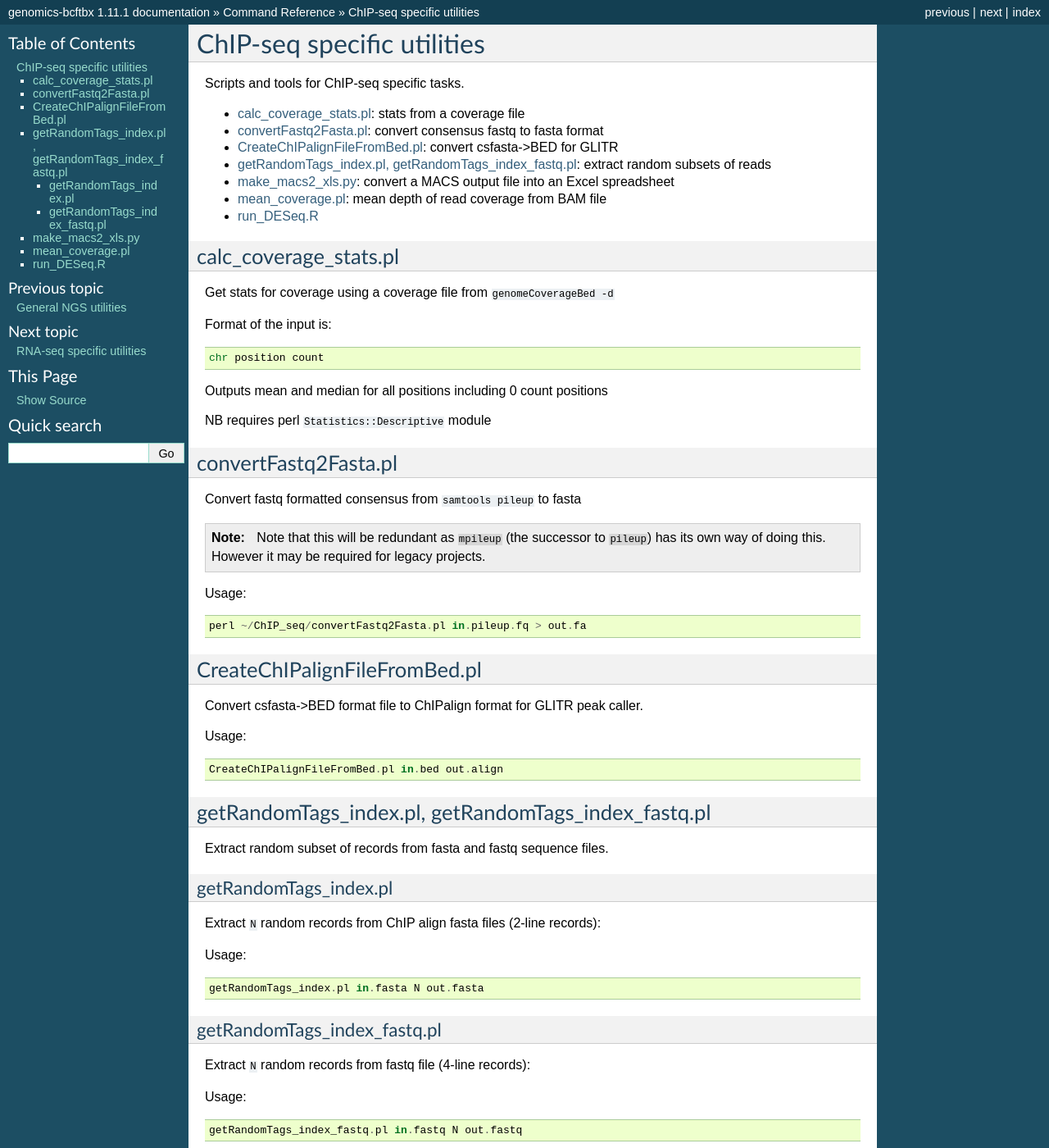
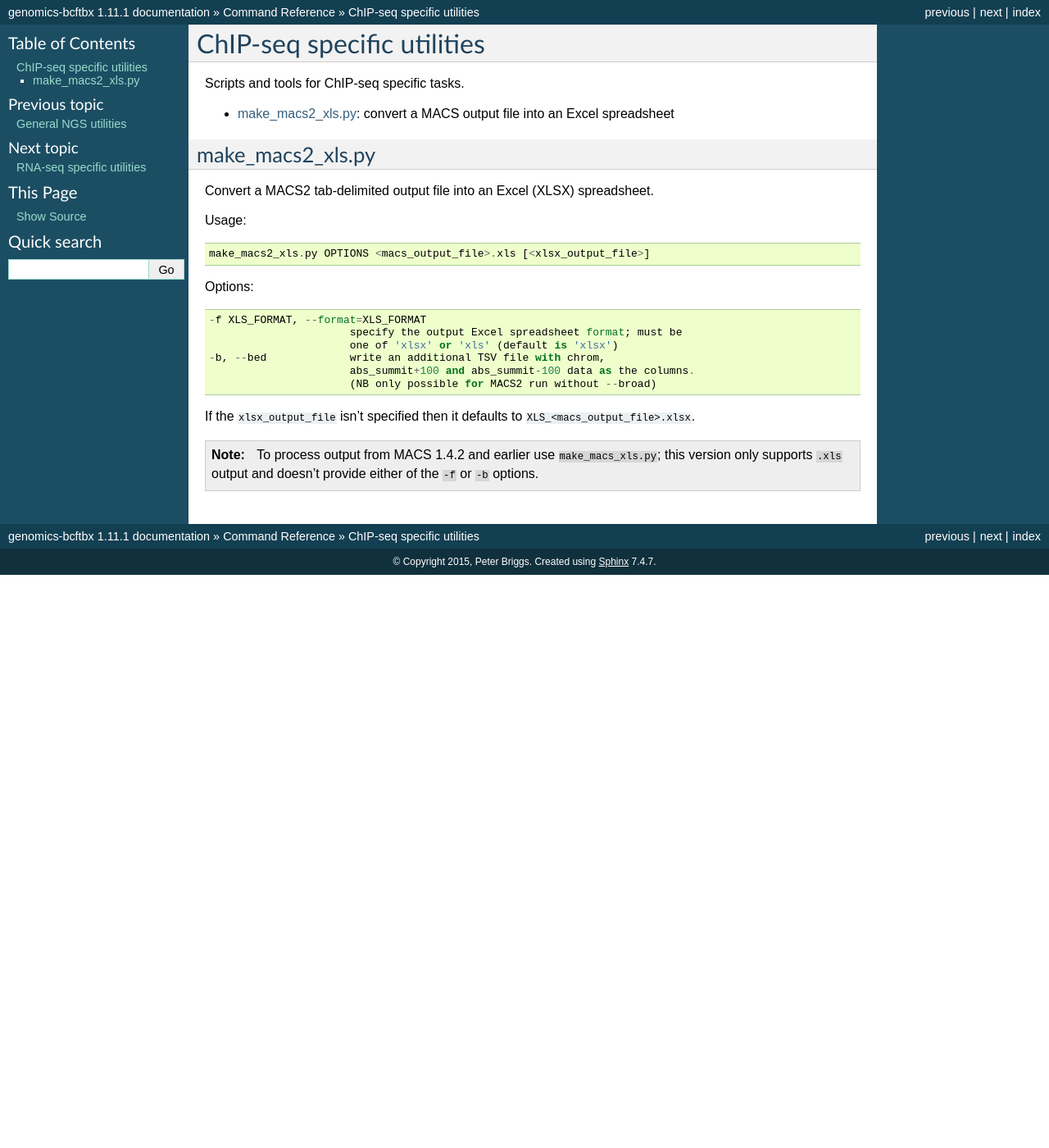
Before and after one commit to fls-bioinformatics-core/genomics, a Sphinx documentation site: the page built from docs/source/reference/chip_seq.rst, in a window 1280 px wide and 1400 px high. Shown: the whole window at 82% size. Built offline with Sphinx 7.4.7, drawn with Linux system fonts in a browser that asks for light colours; some of the changed text lies outside the part shown.

Commit message:
ChIP-seq: update the README and documentation for refactoring and deprecation.

```diff
--- a/docs/source/reference/chip_seq.rst
+++ b/docs/source/reference/chip_seq.rst
@@ -3,78 +3,7 @@ ChIP-seq specific utilities
 
 Scripts and tools for ChIP-seq specific tasks.
 
-* :ref:`calc_coverage_stats`: stats from a coverage file
-* :ref:`convertFastq2Fasta`: convert consensus fastq to fasta format
-* :ref:`CreateChIPalignFileFromBed`: convert csfasta->BED for GLITR
-* :ref:`getRandomTags_index`: extract random subsets of reads
 * :ref:`make_macs2_xls`: convert a MACS output file into an Excel spreadsheet
-* :ref:`mean_coverage`: mean depth of read coverage from BAM file
-* :ref:`run_DESeq`
-
-.. _calc_coverage_stats:
-
-calc_coverage_stats.pl
-**********************
-
-Get stats for coverage using a coverage file from ``genomeCoverageBed -d``
-
-Format of the input is::
-
-    chr position count
-
-Outputs mean and median for all positions including 0 count positions
-
-NB requires perl ``Statistics::Descriptive`` module
-
-.. _convertFastq2Fasta:
-
-convertFastq2Fasta.pl
-*********************
-
-Convert fastq formatted consensus from ``samtools pileup`` to fasta
-
-.. note::
-    Note that this will be redundant as ``mpileup`` (the successor to ``pileup``)
-    has its own way of doing this. However it may be required for legacy projects.
-
-Usage::
-
-    perl ~/ChIP_seq/convertFastq2Fasta.pl in.pileup.fq > out.fa
-
-.. _CreateChIPalignFileFromBed:
-
-CreateChIPalignFileFromBed.pl
-*****************************
-Convert csfasta->BED format file to ChIPalign format for GLITR peak caller.
-
-Usage::
-
-    CreateChIPalignFileFromBed.pl in.bed out.align
-
-.. _getRandomTags_index:
-
-getRandomTags_index.pl, getRandomTags_index_fastq.pl
-****************************************************
-
-Extract random subset of records from fasta and fastq sequence files.
-
-getRandomTags_index.pl
-----------------------
-
-Extract ``N`` random records from ChIP align fasta files (2-line records):
-
-Usage::
-
-    getRandomTags_index.pl in.fasta N out.fasta
-
-getRandomTags_index_fastq.pl
-----------------------------
-
-Extract ``N`` random records from fastq file (4-line records):
-
-Usage::
-
-    getRandomTags_index_fastq.pl in.fastq N out.fastq
 
 .. _make_macs_xls:
 .. _make_macs2_xls:
@@ -105,46 +34,3 @@ If the ``xlsx_output_file`` isn't specified then it defaults to
    To process output from MACS 1.4.2 and earlier use ``make_macs_xls.py``;
    this version only supports ``.xls`` output and doesn't provide either of
    the ``-f`` or ``-b`` options.
-
-.. _mean_coverage:
-
-mean_coverage.pl
-****************
-
-Mean depth of read coverage: calculates the average coverage of all the captured bases in a
-bam file and presents as a single number.
-
-Originally posted by Michael James Clark on Biostar:
-http://biostar.stackexchange.com/questions/5181/tools-to-calculate-average-coverage-for-a-bam-file
-
-Usage::
-
-    /path/to/samtools pileup in.bam | awk '{print $4}' | perl mean_coverage.pl
-
-It can also be used for genomic regions::
-
-    /path/to/samtools view -b in.bam <genomic region> | /path/to/samtools pileup - | awk '{print $4}' | perl mean_coverage.pl
-
-Note that this assumes every base is covered at least once (because ``samtools pileup`` doesn't
-report bases with zero coverage).
-
-.. _run_DESeq:
-
-run_DESeq.R
-***********
-
-Usage::
-
-    runDESeq.R [input file] [generic figure label] [output file]
-
-Run DESeq in R using a tab delimited file [input file] that has a column of
-``chr_start_end`` called 'regions', and four columns of read counts for:
-
-::
-
-    timeA_rep1 timeA_rep2 timeB_rep1 timeB_rep2
-
-('conds' order hard-wired).
-
-A [generic figure label] adds specificity to the output diagrams (hard-wired).
-The final [output file] is created.
```
Also changed, not shown: 2 other files.
